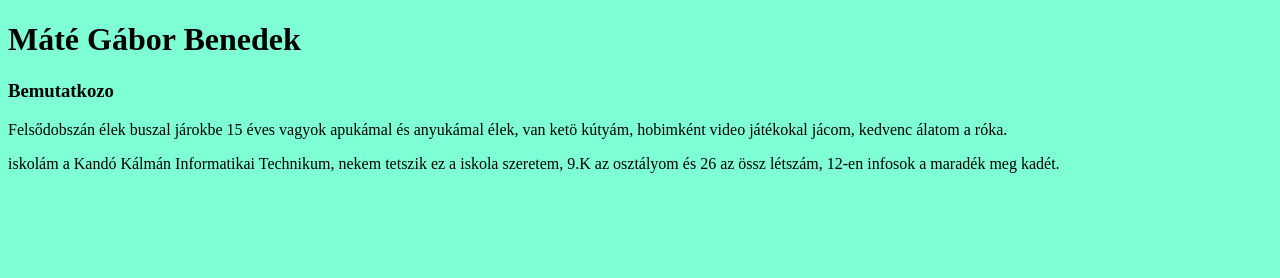
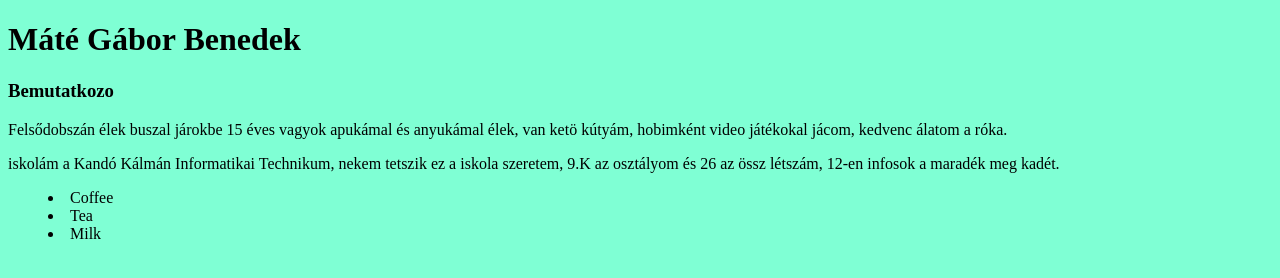
Before and after one commit to mategbenedek/My_Web_Page, a plain HTML site: page index.html in a window 1280 px wide. Drawn offline with Linux system fonts and the light colour scheme.

Commit message:
menu teszt

```diff
--- a/index.html
+++ b/index.html
@@ -11,12 +11,21 @@
     background-color: aquamarine;}
     </style>
 <h1>Máté Gábor Benedek</h1>
+
 <h3>Bemutatkozo</h3>
+
 <p>Felsődobszán élek buszal járokbe 15 éves vagyok apukámal és anyukámal élek,
     van ketö kútyám, hobimként video játékokal jácom, kedvenc álatom a róka.</p>
 <p1>iskolám a Kandó Kálmán Informatikai Technikum, nekem tetszik ez a iskola szeretem, 9.K az osztályom és 26 az össz létszám,
      12-en infosok a maradék meg kadét.
 </p1>
+<menu>
+  <li>Coffee</li>
+  <li>Tea</li>
+  <li>Milk</li>
+</menu>
+
+
 
 
 </body>
```
